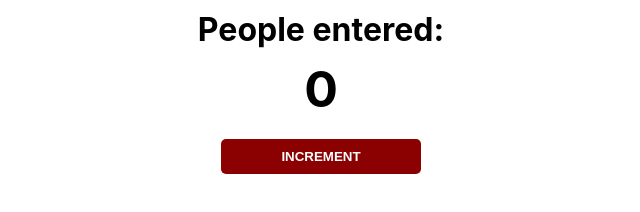
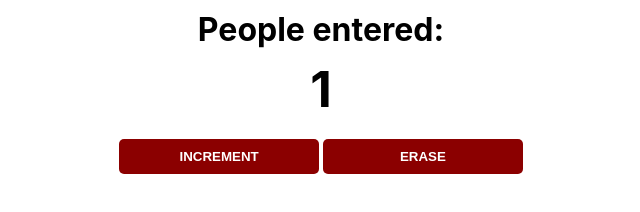
Before and after one commit to cockou/scrimba, a website: page index.html in a window 1280 px wide. Both pictures are taken after a click on the button "INCREMENT". Shown: the whole page, without its empty margins (319-959 px from the left). Drawn offline with Linux system fonts and the light colour scheme.

Commit message:
set up the erase button too

```diff
--- a/index.html
+++ b/index.html
@@ -6,6 +6,7 @@
 <h1>People entered:</h1>
 <h2 id="count-el">0</h2>
 <button id="increment-btn" onclick="increment()">INCREMENT</button>
+<button id="increment-btn" onclick="erase()">ERASE</button>
 <script src="index.js"></script>
 </body>
 </html>
--- a/index.js
+++ b/index.js
@@ -1,10 +1,15 @@
-// document.getElementById("count").innerText = 5
+let countEl = document.getElementById("count-el")
 
-// change the count-el in the HTML to reflect the new count
+console.log(countEl)
 
 let count = 0
 
 function increment() {
     count = count + 1
-    console.log(count)
+    countEl.innerText = count
 }
+
+function erase() {
+    count = 0
+    countEl.innerText = count
+}
```
